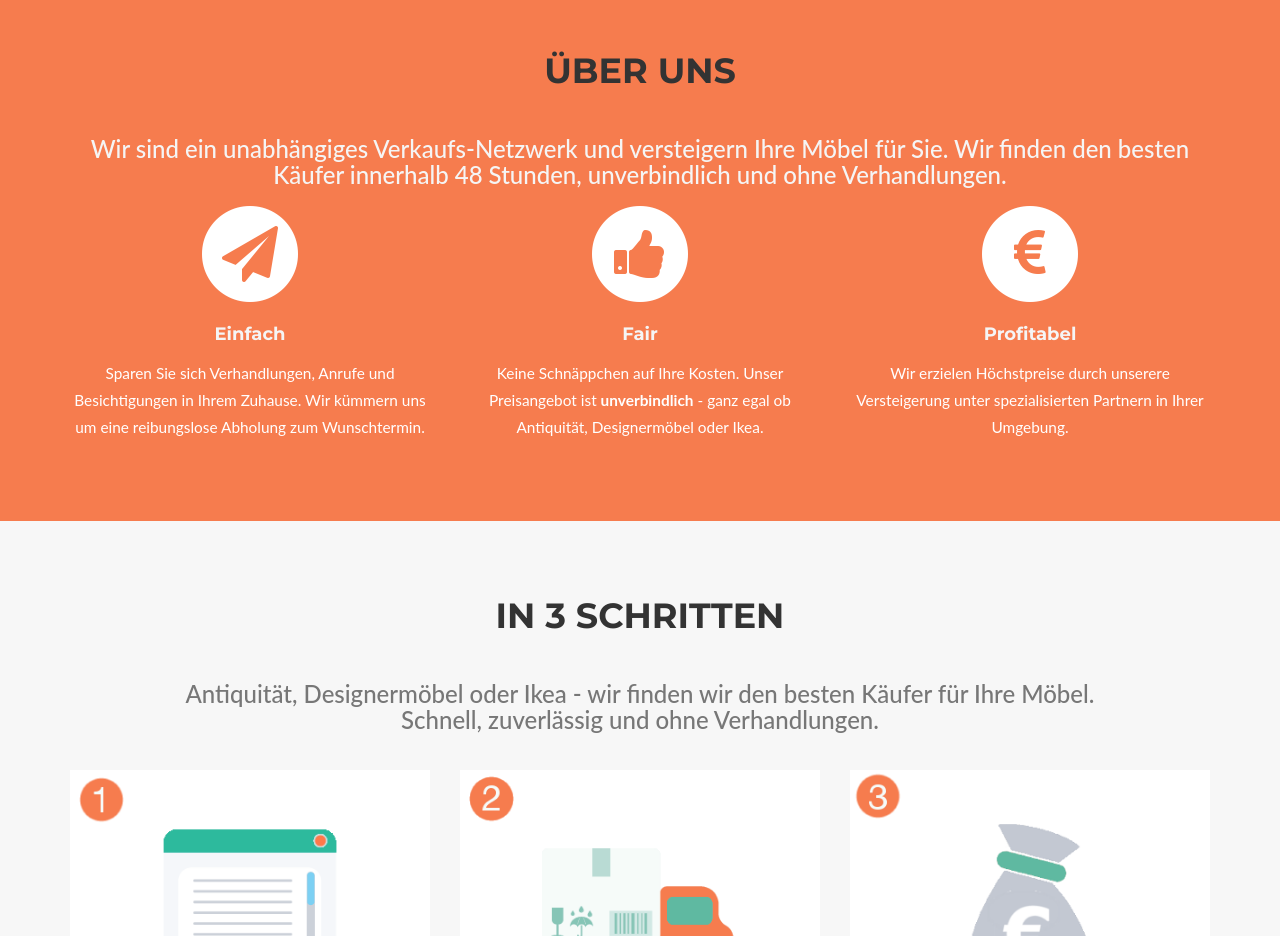
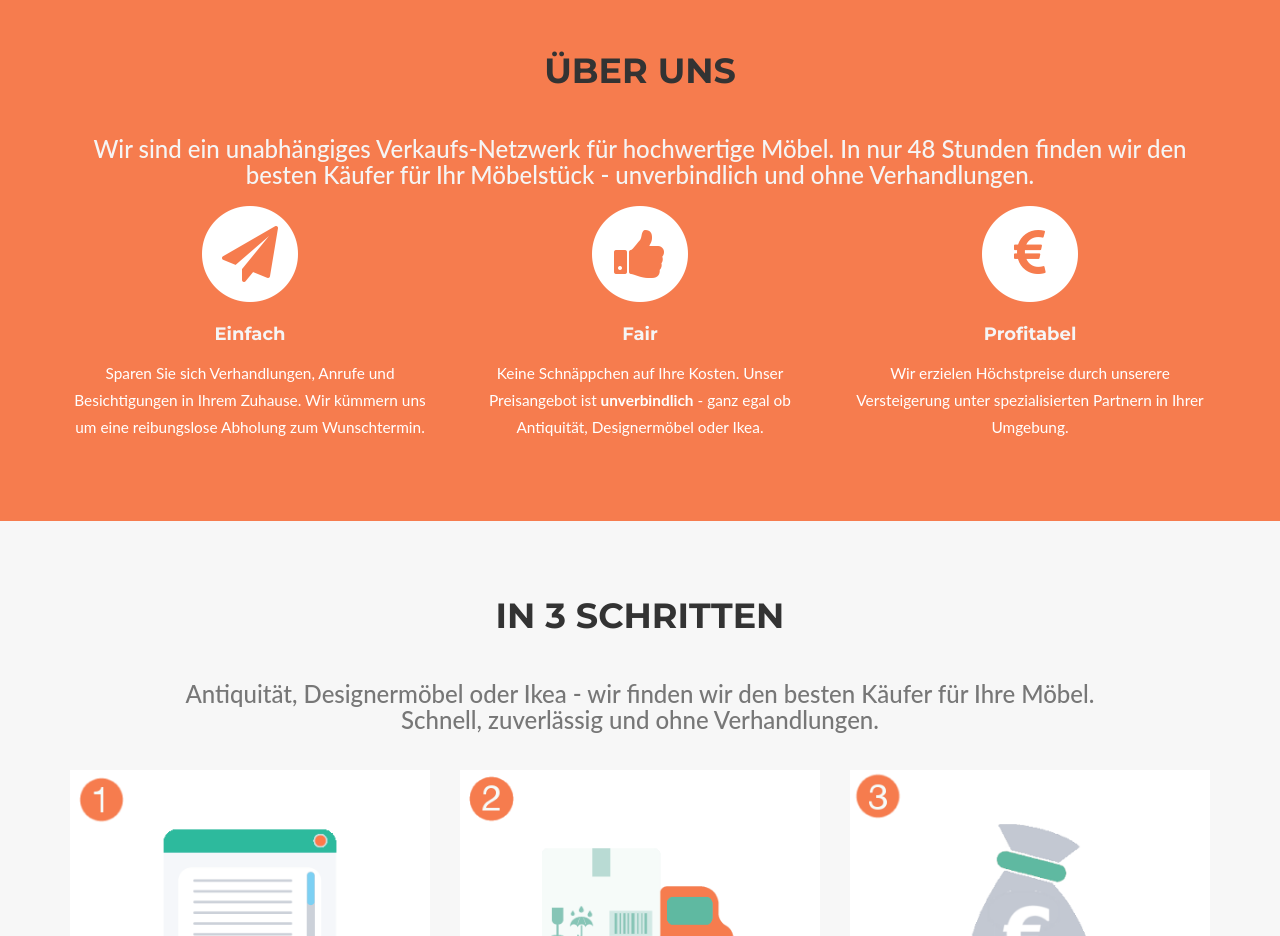
Before and after one commit to jjjhammer/wirkaufenmoebel, a plain HTML site: page index.html in a window 1280 px wide. Shown: the part 900-1836 px from the top of the page. Drawn offline with nearby package versions, Linux system fonts and the light colour scheme; a script that the page names is missing; files whose address does not match are found by name; a web font is replaced by a local one.

Commit message:
copy changes

```diff
--- a/index.html
+++ b/index.html
@@ -131,7 +131,8 @@
                 <div class="row">
                     <div class="col-lg-12 text-center">
                         <h2 class="section-heading">Über uns</h2>
-                        <h3 class="section-subheading text-muted" style="color:#F5F5F5">Wir sind ein unabhängiges Verkaufs-Netzwerk und versteigern Ihre Möbel für Sie. Wir finden den besten Käufer innerhalb 48 Stunden, unverbindlich und ohne Verhandlungen.
+                        <h3 class="section-subheading text-muted" style="color:#F5F5F5">Wir sind ein unabhängiges Verkaufs-Netzwerk für hochwertige Möbel. In nur 48 Stunden finden wir den besten Käufer für Ihr Möbelstück - unverbindlich und ohne Verhandlungen.
+
                         </h3>
                     </div>
                 </div>
@@ -183,7 +184,9 @@
                     <div class="portfolio-caption text-center vision">
                          <a href="#portfolioModal1" data-toggle="modal"><h4>Kostenlose Verkaufsanfrage</h4></a>
                          <br>
-                        <p class="text-muted vision">Über unser <a href="#modalsell" data-toggle="modal" onClick="_gaq.push(['_trackEvent', 'CTAs', 'click', 'step one sell link']);"><b>Verkaufsformular</b></a> informieren Sie uns in wenigen Klicks über die zu verkaufenden Möbel. Wir starten unmittelbar eine <b>kostenlose und unverbindliche</b> Versteigerung unter unseren Partnern.</p>
+                        <p class="text-muted vision">Über unser <a href="#modalsell" data-toggle="modal" onClick="_gaq.push(['_trackEvent', 'CTAs', 'click', 'step one sell link']);"><b>Verkaufsformular</b></a> informieren Sie uns in wenigen Klicks über die zu verkaufenden Möbel. Wir starten unmittelbar eine <b>kostenlose und unverbindliche</b> Versteigerung unter unseren Partnern.
+
+                        </p>
                     </div>
                 </div>
                 <div class="col-md-4 portfolio-item">
```
